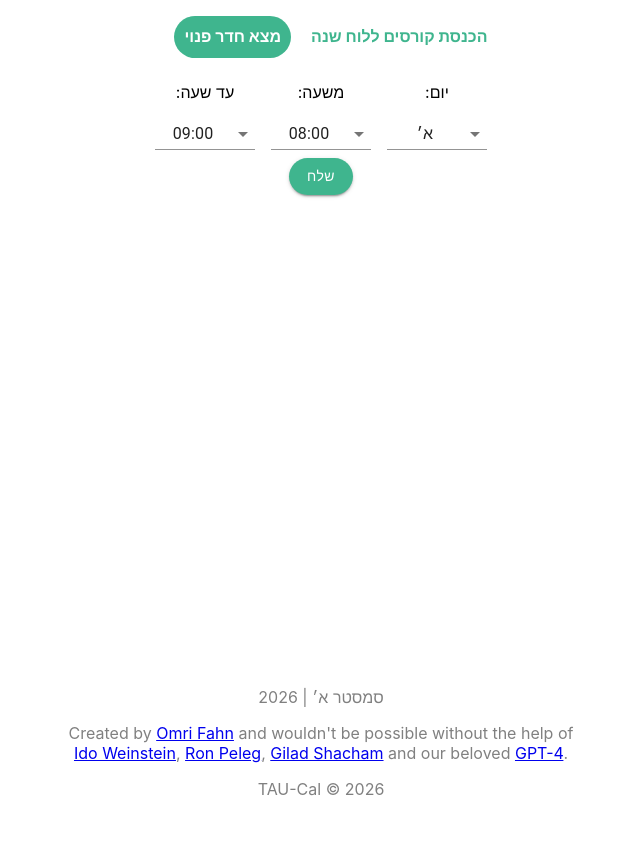
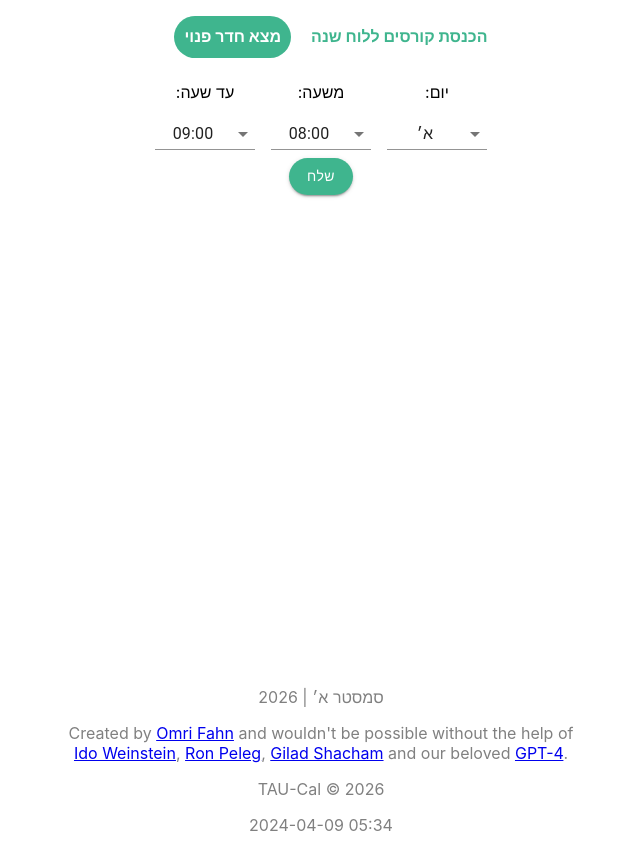
Before and after one commit to omrifahn/TAU-Cal, a React (Create React App) app: page / in a window 1280 px wide. Shown: the whole page, without its empty margins (319-959 px from the left). Before the commit the page ends 815 px from the top, so only its background shows below. Built offline with nearby package versions, Linux system fonts and the light colour scheme.

Commit message:
Add build timestamp to footer component

```diff
--- a/src/components/Footer.js
+++ b/src/components/Footer.js
@@ -1,5 +1,8 @@
 import React from "react";
 import ConstsDict from "./Calendar_components/Consts";
+
+// Build timestamp - automatically updated at build time
+const BUILD_TIME = new Date().toISOString().slice(0, 16).replace('T', ' ');
 
 export class Footer extends React.PureComponent {
     render() {
@@ -22,6 +25,7 @@ export class Footer extends React.PureComponent {
                         <a href={gilad}>Gilad Shacham</a> and our beloved <a href={GPT4}>GPT-4</a>.
                     </p>
                     <p>TAU-Cal © {ConstsDict.semesterLastDay.year}</p>
+                    <p className="build-watermark">{BUILD_TIME}</p>
                 </footer>
             </div>
         );
```
